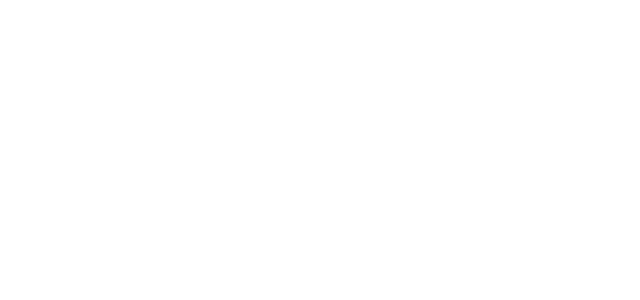
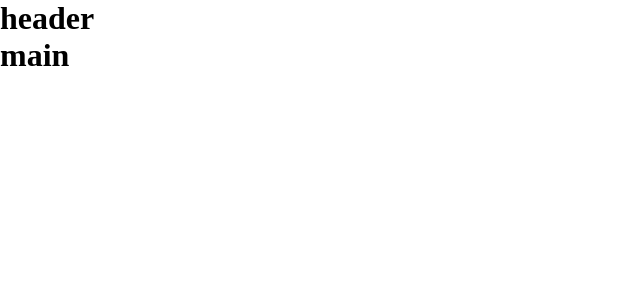
Before and after one commit to LorenzoParis1996/vite-yu-gi-oh, a Vue app: page / in a window 1280 px wide. Shown: the top 300 px of the page, without its empty margins (0-640 px from the left). Built offline with nearby package versions, Linux system fonts and the light colour scheme.

Commit message:
errore con sass

```diff
--- a/src/App.vue
+++ b/src/App.vue
@@ -23,6 +23,6 @@ export default {
 </template>
 
 <style lang="scss">
-@use './styles/general.scss';
+@use './styles/general.scss'
 
 </style>
--- a/src/components/AppHeader.vue
+++ b/src/components/AppHeader.vue
@@ -1,13 +1,15 @@
 <script>
 export default {
   data() {
+     return {
 
+     }
   }
 }
 </script>
 
 <template>
-
+<h1>header</h1>
 
 </template>
 
--- a/src/components/AppMain.vue
+++ b/src/components/AppMain.vue
@@ -1,13 +1,15 @@
 <script>
 export default {
   data() {
+     return {
 
+     }
   }
 }
 </script>
 
 <template>
-
+<h1>main</h1>
 
 </template>
 
```
